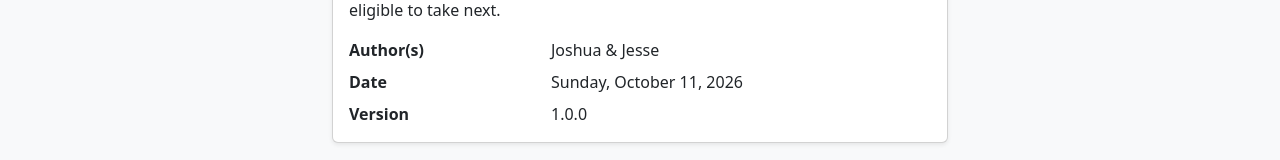
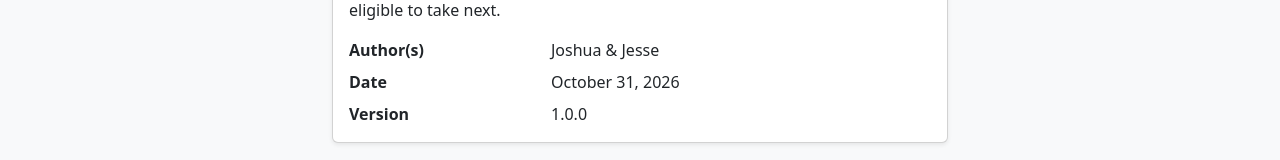
Before and after one commit to JesseM-SWE/mini-pb-slider, a React (Vite) app in the folder course-schedular/: page /about in a window 1280 px wide. Shown: the part 171-331 px from the top of the page. Built offline with nearby package versions, Linux system fonts and the light colour scheme.

Commit message:
small fixes everywhere

```diff
--- a/course-schedular/src/components/CourseCard.jsx
+++ b/course-schedular/src/components/CourseCard.jsx
@@ -4,7 +4,7 @@ function CourseCard({course,courses,handleComplete, isCompleted, isAvailable}) {
     const prereqs = course.prerequisites || [];
 
     const prereqCourses = prereqs.map((id) => {
-        const c = courses.find((c) => c.id === id);
+        const c = courses.find((c) => String(c.id) === String(id));
         return c ? c.number : "";
     });
 
--- a/course-schedular/src/components/CourseList.jsx
+++ b/course-schedular/src/components/CourseList.jsx
@@ -56,6 +56,7 @@ function CourseList(props) {
 
 
    function handleComplete(course) {
+       setMsg("");
         setCompleted((prev)=>{
            // already completed , uncheck it, revemove it from completed
             if(prev.includes(course.id)){
--- a/course-schedular/src/components/NavBar.jsx
+++ b/course-schedular/src/components/NavBar.jsx
@@ -12,7 +12,7 @@ function NavBar() {
             <ul className="navbar-nav flex-row ms-auto gap-3">
 
                 <li className="nav-item">
-                    <Link to="/home" className="nav-link">
+                    <Link to="/" className="nav-link">
                         Home
                     </Link>
                 </li>
--- a/course-schedular/src/components/ProgressSummary.jsx
+++ b/course-schedular/src/components/ProgressSummary.jsx
@@ -1,7 +1,7 @@
 import React from 'react';
 
 const ProgressSummary = ({completedCount, availableCount, lockedCount,len}) => {
-    const temp = (completedCount / 10) * 100;
+    const temp = len > 0 ? (completedCount / len) * 100 : 0;
 
     return (
         <div>
--- a/course-schedular/src/pages/AboutPage.jsx
+++ b/course-schedular/src/pages/AboutPage.jsx
@@ -22,7 +22,11 @@ function AboutPage() {
 
                             <div className="row mb-2">
                                 <div className="col-sm-4 fw-semibold">Date</div>
-                                <div className="col-sm-8">Sunday, October 11, 2026</div>
+                                <div className="col-sm-8">{new Date().toLocaleDateString("en-US",{
+                                    year:"numeric",
+                                    month:"long",
+                                    day:"numeric"
+                                })}</div>
                             </div>
 
                             <div className="row">
```
